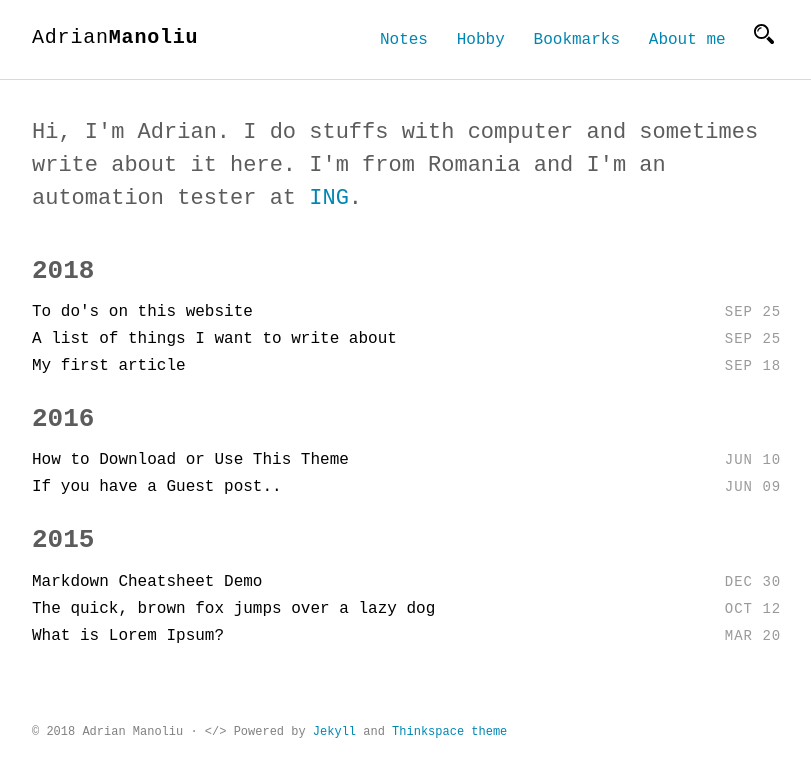
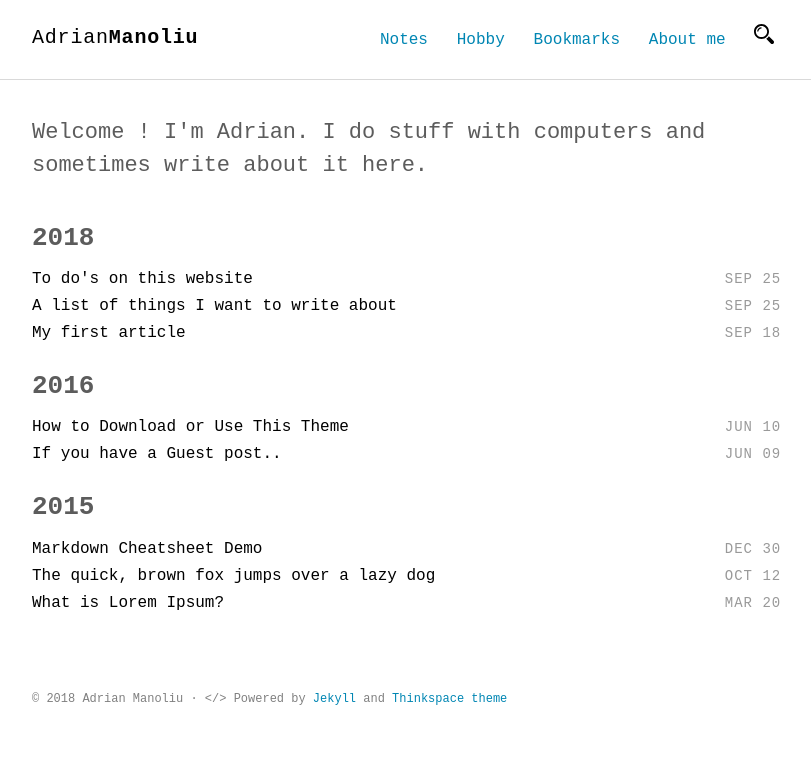
Before and after one commit to AdrianM87/AdrianM87.github.io, a Jekyll site: the page built from index.html, in a window 1280 px wide. Shown: the top 777 px of the page, without its empty margins (232-1043 px from the left). Built offline with Jekyll 4.4.1, drawn with Linux system fonts in a browser that asks for light colours; some web fonts are replaced.

Commit message:
Update intro.html

```diff
--- a/_includes/intro.html
+++ b/_includes/intro.html
@@ -1,5 +1,5 @@
 <section class="intro">
   <div class="container">
-    <p class="lead">Hi, I'm Adrian. I do stuffs with computer and sometimes write about it here. I'm from Romania and I'm an automation tester at <a href="https://ing.ro/">ING</a>.</p>
+    <p class="lead">Welcome ! I'm Adrian. I do stuff with computers and sometimes write about it here.</p>
   </div>
 </section>
```
